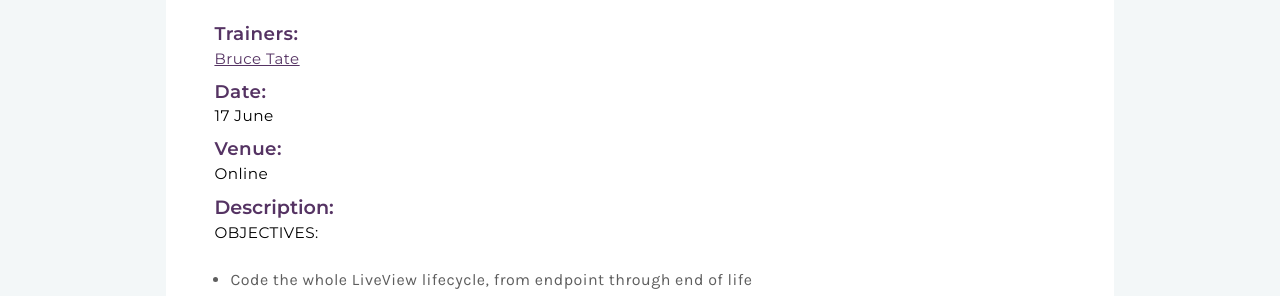
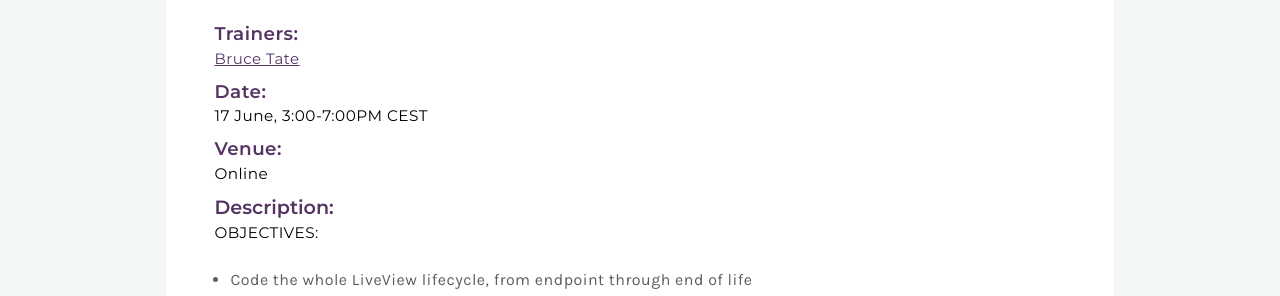
Before and after one commit to esl/virtual-elixirconf-eu-jekyll, a Jekyll site: the page built from _trainings/programming-phoenix-with-liveview.md, in a window 1280 px wide and 1373 px high. Shown: the part 190-486 px from the top of the window. Built offline with Jekyll 4.4.1, drawn with Linux system fonts in a browser that asks for light colours; some web fonts are replaced.

Commit message:
update time to be visible on training event page

```diff
--- a/_trainings/programming-phoenix-with-liveview.md
+++ b/_trainings/programming-phoenix-with-liveview.md
@@ -1,7 +1,7 @@
 ---
 trainer: bruce-tate
 trainer-name: Bruce Tate
-event_date: 17 June
+event_date: 17 June, 3:00-7:00PM CEST
 venue: Online
 experience: Elixir user, as an “advanced beginner” or intermediate level. No Phoenix
   experience required.
```
